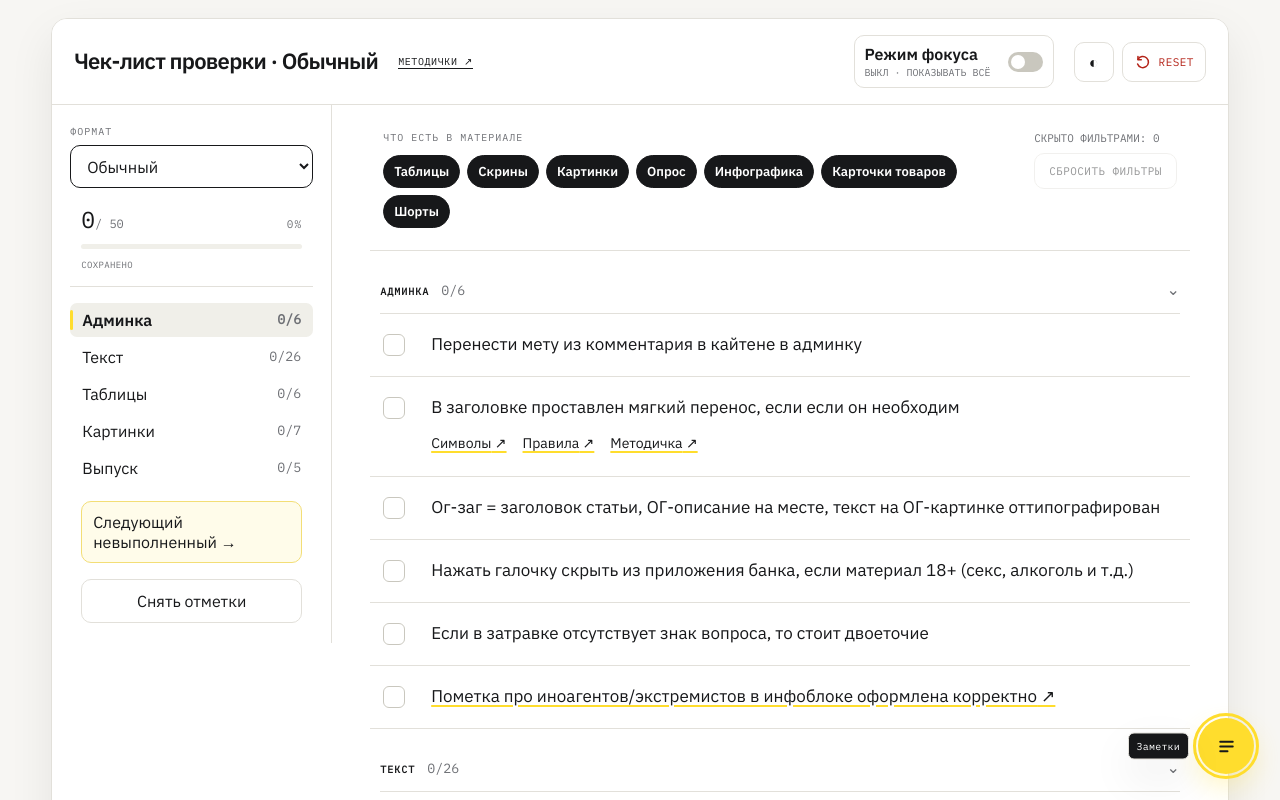
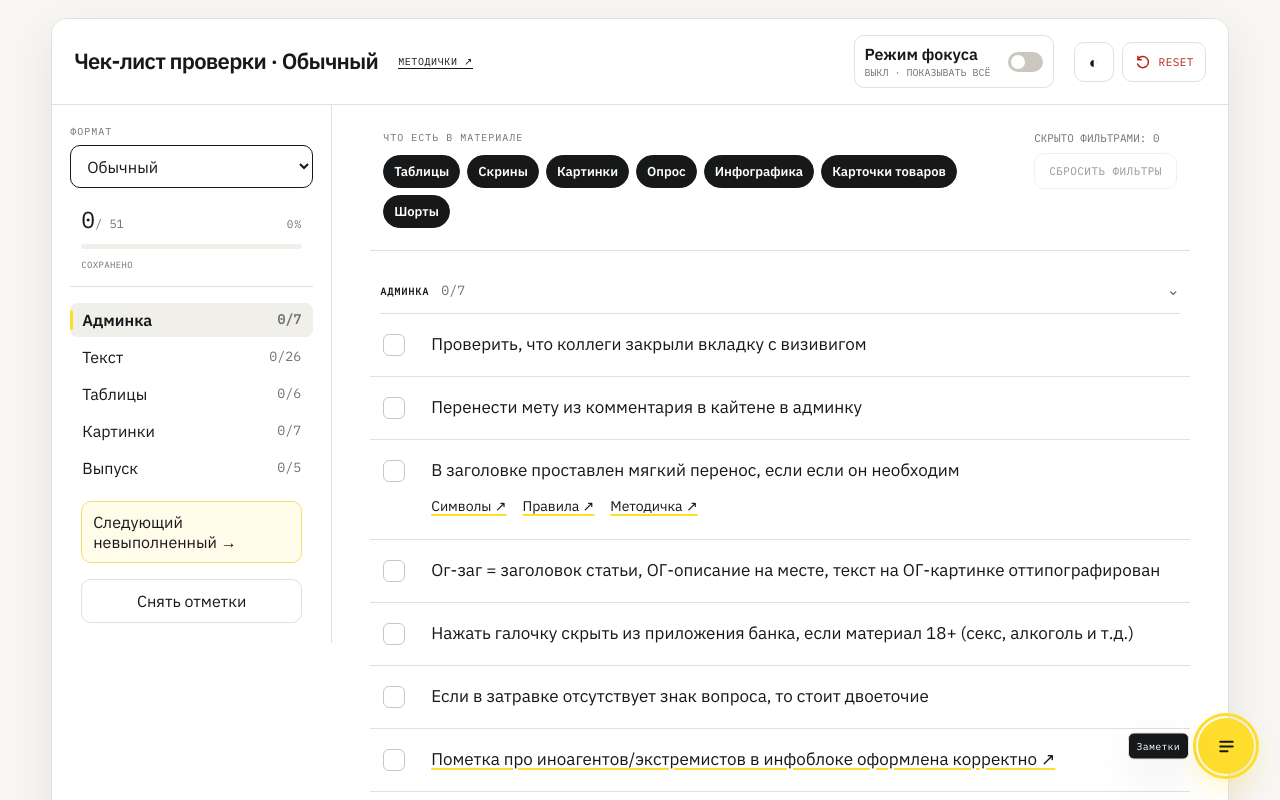
Before and after one commit to Nenegodova/checklist-app-agent, a React (Vite) app: page / in a window 1280 px wide. Shown: the top 800 px of the page. Built offline with nearby package versions, Linux system fonts and the light colour scheme.

Commit message:
Update checklist-data.js

```diff
--- a/src/checklist-data.js
+++ b/src/checklist-data.js
@@ -804,6 +804,8 @@ const PRESET_EXCLUDES = {
 };
 export const DATA = {
   Админка: [
+
+    { _sortOrder: 0, text: "Проверить, что коллеги закрыли вкладку с визивигом" },
     { _sortOrder: 0, text: "Перенести мету из комментария в кайтене в админку" },
     {
       _sortOrder: 0,
```
